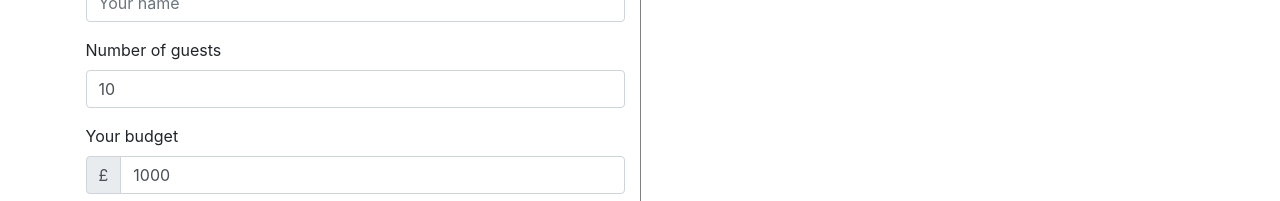
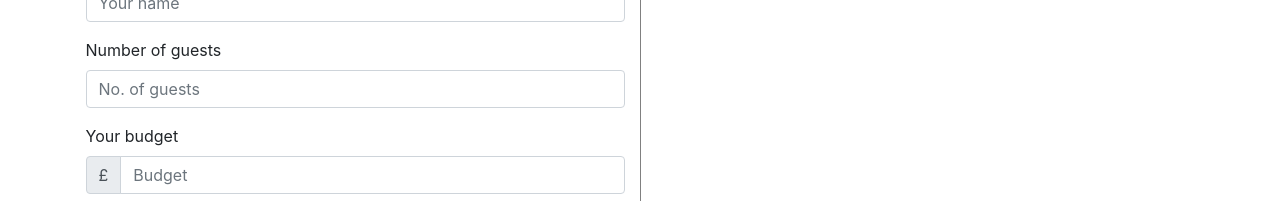
Before and after one commit to stuartleaver/seasons-of-serverless, an Angular app in the folder 04-a-big-barbecue/app/: page / in a window 1280 px wide. Shown: the part 751-952 px from the top of the page. Built offline with nearby package versions, Linux system fonts and the light colour scheme.

Commit message:
Forgot to remove test values
Removed some values that were auto-populated to make testing a bit easier.

```diff
--- a/04-a-big-barbecue/app/src/app/components/big-barbecue/big-barbecue.component.ts
+++ b/04-a-big-barbecue/app/src/app/components/big-barbecue/big-barbecue.component.ts
@@ -37,8 +37,8 @@ export class BigBarbecueComponent implements OnInit {
 
     this.barbequeForm = this.formBuilder.group({
       name: ['', Validators.required ],
-      guests: [10, [Validators.required, Validators.pattern("^[0-9]*$")]],
-      budget: [1000, [Validators.required, Validators.pattern("^[0-9]*$")] ],
+      guests: [, [Validators.required, Validators.pattern("^[0-9]*$")] ],
+      budget: [, [Validators.required, Validators.pattern("^[0-9]*$")] ],
       barbecueItems: this.barbecueItemGroups,
     });
   }
```
